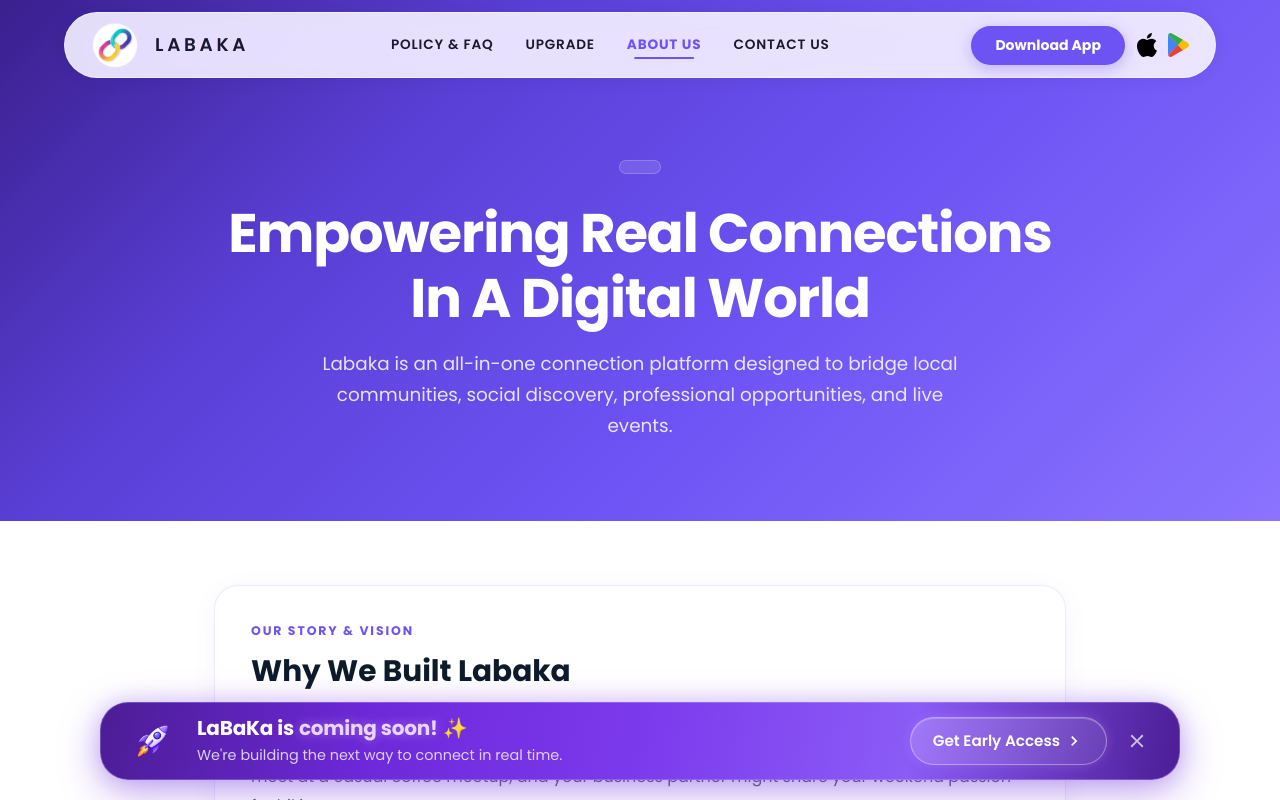
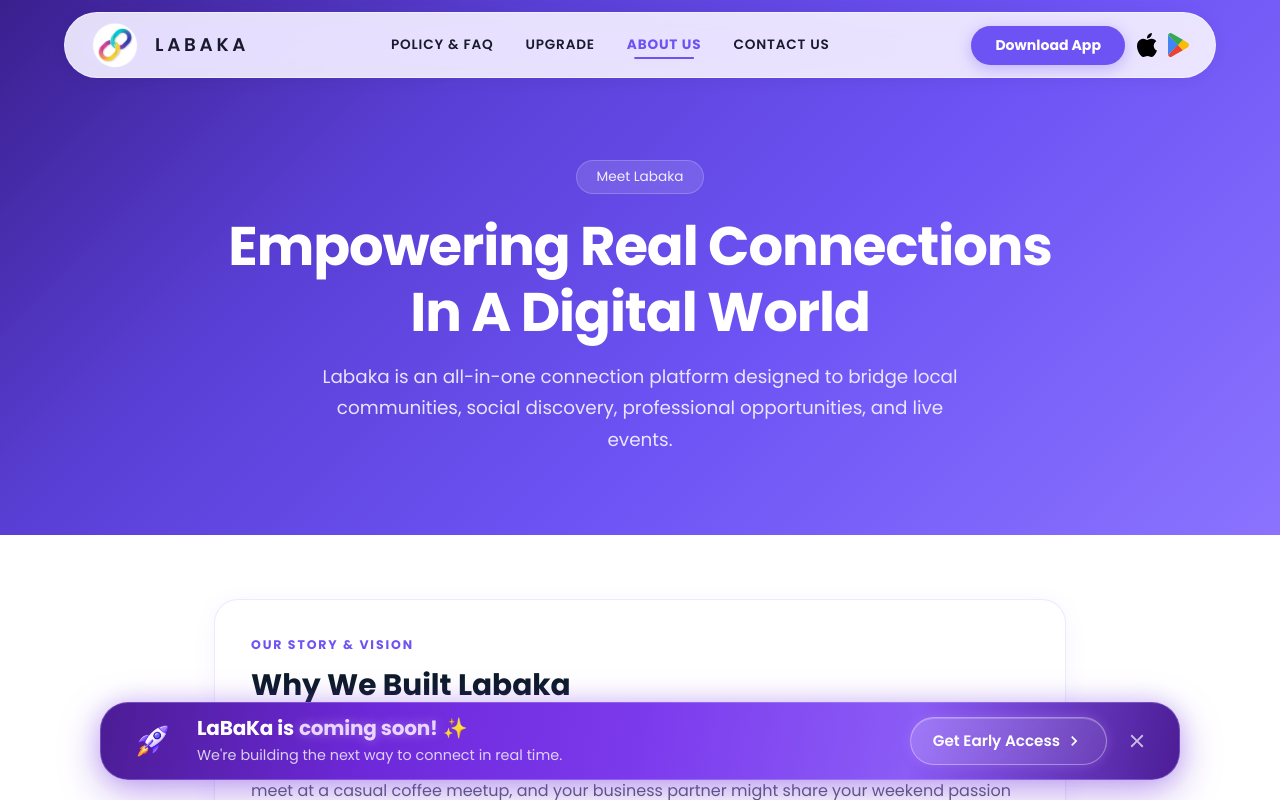
Before and after one commit to 369innovation/labaka-landing-web-app, a React (Create React App) app: page /about in a window 1280 px wide. Shown: the top 800 px of the page. Built offline with nearby package versions, Linux system fonts and the light colour scheme.

Commit message:
Revert "Testing the yml file"
This reverts commit 5f91c2cfd51c2cc7345ad5db36b01bc283539f30.

```diff
--- a/src/pages/AboutUs.js
+++ b/src/pages/AboutUs.js
@@ -81,7 +81,7 @@
               backdropFilter: 'blur(8px)',
             }}
           >
-
+            Meet Labaka
           </Box>
           <Typography
             variant="h1"
```
